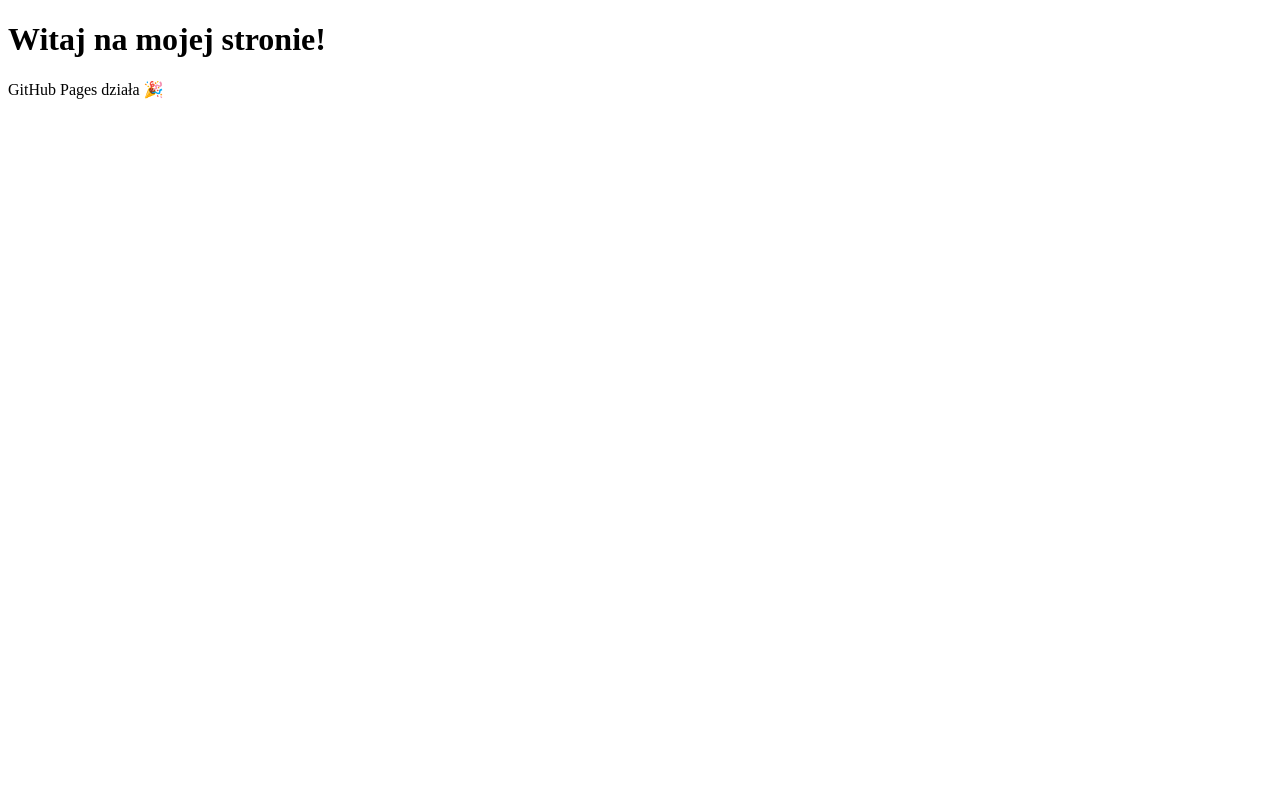
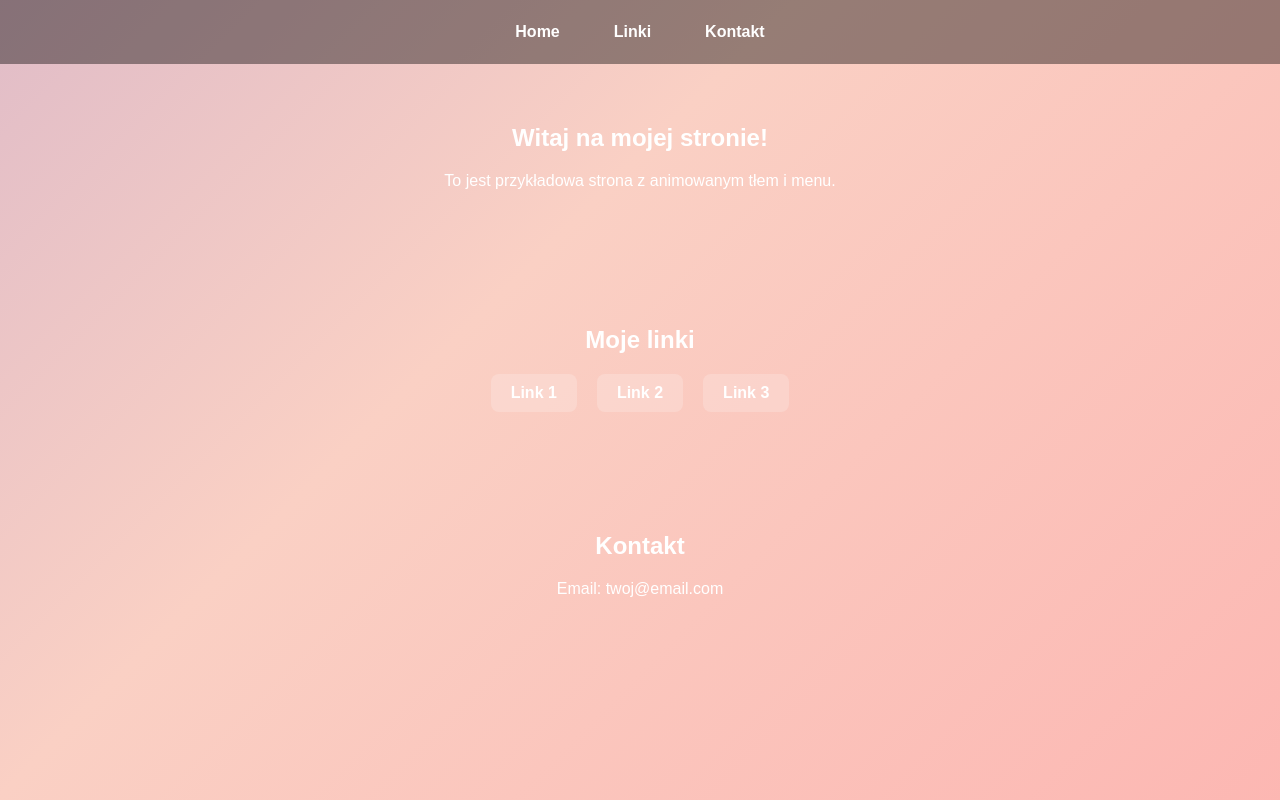
Before and after one commit to Darriox/darriox.github.io, a plain HTML site: page index.html in a window 1280 px wide. Drawn offline with Linux system fonts and the light colour scheme.

Commit message:
Update index.html

```diff
--- a/index.html
+++ b/index.html
@@ -1,11 +1,124 @@
 <!DOCTYPE html>
-<html>
+<html lang="pl">
 <head>
     <meta charset="UTF-8">
-    <title>Moja strona</title>
+    <meta name="viewport" content="width=device-width, initial-scale=1.0">
+    <title>Moja Animowana Strona</title>
+    <style>
+        html, body {
+            height: 100%;
+            margin: 0;
+            font-family: Arial, sans-serif;
+            overflow-x: hidden;
+        }
+
+        body {
+            display: flex;
+            flex-direction: column;
+            color: white;
+        }
+
+        /* Animowane tło */
+        body::before {
+            content: "";
+            position: fixed;
+            top: 0;
+            left: 0;
+            width: 100%;
+            height: 100%;
+            background: linear-gradient(-45deg, #ff9a9e, #fad0c4, #a18cd1, #fbc2eb);
+            background-size: 400% 400%;
+            animation: gradientBG 15s ease infinite;
+            z-index: -1;
+        }
+
+        @keyframes gradientBG {
+            0% {background-position: 0% 50%;}
+            50% {background-position: 100% 50%;}
+            100% {background-position: 0% 50%;}
+        }
+
+        nav {
+            background-color: rgba(0,0,0,0.4);
+            padding: 15px;
+            display: flex;
+            justify-content: center;
+            gap: 30px;
+            position: sticky;
+            top: 0;
+        }
+
+        nav a {
+            color: white;
+            text-decoration: none;
+            font-weight: bold;
+            padding: 8px 12px;
+            border-radius: 5px;
+            transition: background 0.3s ease;
+        }
+
+        nav a:hover {
+            background-color: rgba(255,255,255,0.2);
+        }
+
+        section {
+            padding: 60px 20px;
+            text-align: center;
+        }
+
+        h1, h2 {
+            margin: 0 0 20px;
+        }
+
+        .links {
+            display: flex;
+            justify-content: center;
+            gap: 20px;
+            margin-top: 20px;
+        }
+
+        .links a {
+            background-color: rgba(255,255,255,0.2);
+            padding: 10px 20px;
+            border-radius: 8px;
+            color: white;
+            text-decoration: none;
+            font-weight: bold;
+            transition: background 0.3s ease;
+        }
+
+        .links a:hover {
+            background-color: rgba(255,255,255,0.4);
+        }
+
+    </style>
 </head>
 <body>
-    <h1>Witaj na mojej stronie!</h1>
-    <p>GitHub Pages działa 🎉</p>
+
+    <nav>
+        <a href="#home">Home</a>
+        <a href="#links">Linki</a>
+        <a href="#contact">Kontakt</a>
+    </nav>
+
+    <section id="home">
+        <h1>Witaj na mojej stronie!</h1>
+        <p>To jest przykładowa strona z animowanym tłem i menu.</p>
+    </section>
+
+    <section id="links">
+        <h2>Moje linki</h2>
+        <div class="links">
+            <a href="https://link1.com" target="_blank">Link 1</a>
+            <a href="https://link2.com" target="_blank">Link 2</a>
+            <a href="https://link3.com" target="_blank">Link 3</a>
+        </div>
+    </section>
+
+    <section id="contact">
+        <h2>Kontakt</h2>
+        <p>Email: twoj@email.com</p>
+    </section>
+
 </body>
 </html>
```
